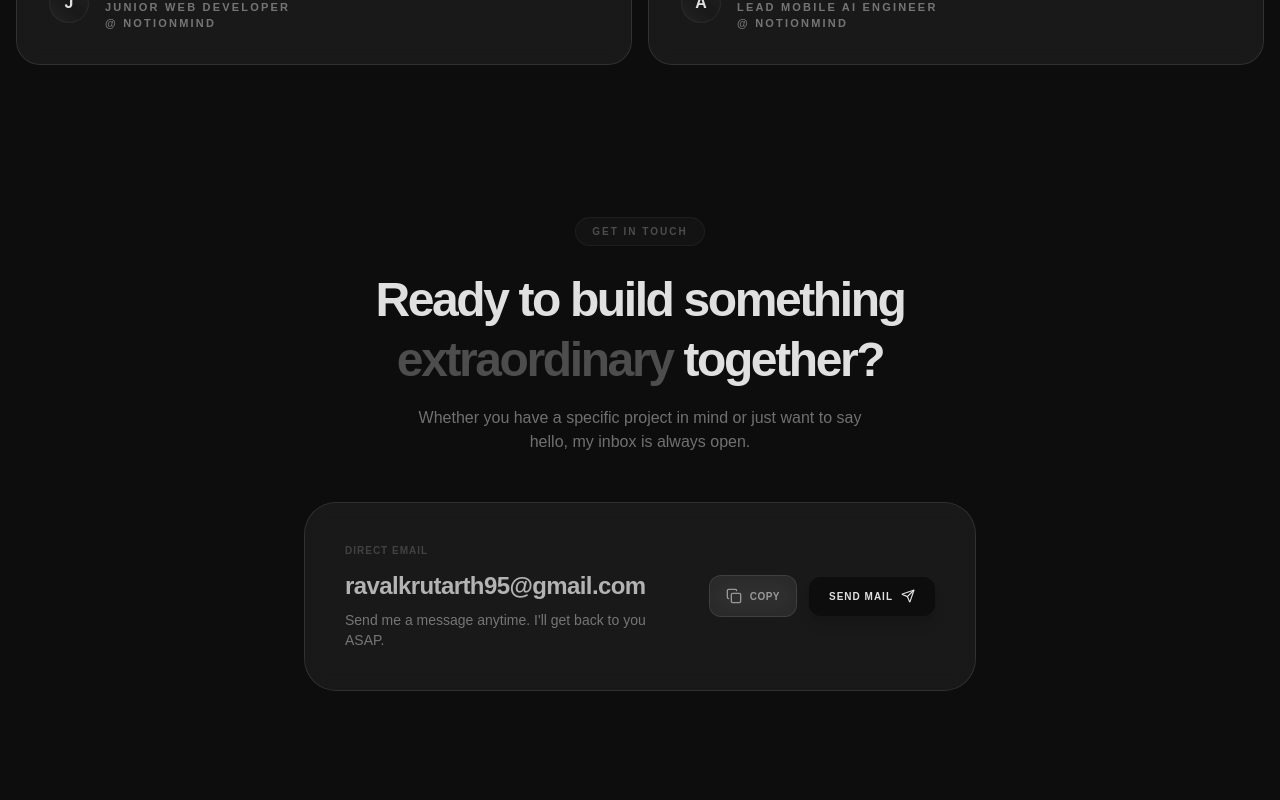
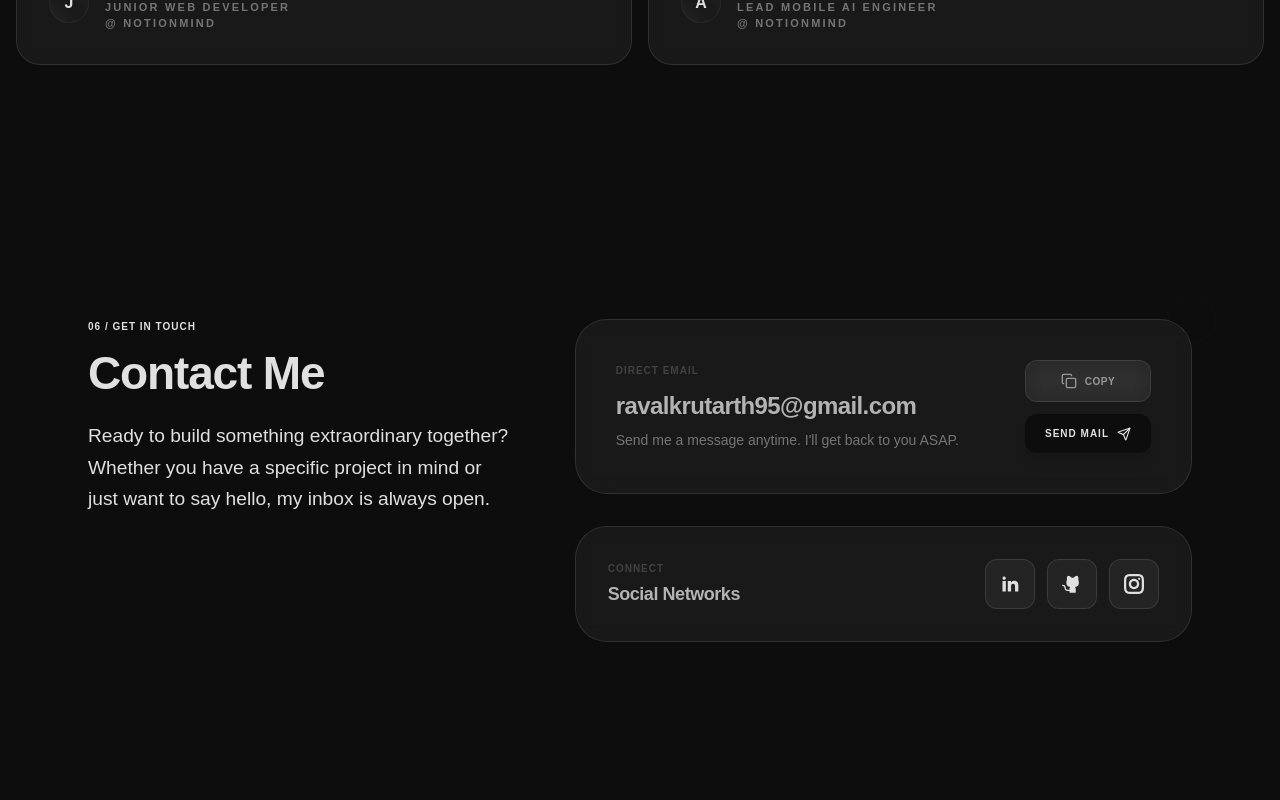
Before and after one commit to Krutarth-Raval/Portfolio, a React (Vite) app: page / in a window 1280 px wide. Shown: the part 2180-2980 px from the top of the page. Built offline with nearby package versions, Linux system fonts and the light colour scheme; a web font is replaced by a local one.

Commit message:
Update ContactForm.jsx

```diff
--- a/src/UI/ContactForm.jsx
+++ b/src/UI/ContactForm.jsx
@@ -1,4 +1,8 @@
 import { Mail, Copy, Check, Send } from "lucide-react";
+import { RiLinkedinFill } from "react-icons/ri";
+import { PiGithubLogoFill } from "react-icons/pi";
+import { SiGmail } from "react-icons/si";
+import { GrInstagram } from "react-icons/gr";
 import { motion } from "framer-motion";
 import { useState } from "react";
 
@@ -15,31 +19,37 @@ const ContactBox = () => {
   };
 
   return (
-    <section className="p-4 flex flex-col justify-start mt-20 mb-20 relative overflow-visible">
-      <div className="flex flex-col items-center text-center gap-4 mb-12">
+    <div id="contact" className="min-h-[90vh] flex flex-col justify-center py-10 px-6 max-w-6xl mx-auto w-full select-none">
+      <div className="grid grid-cols-1 lg:grid-cols-12 gap-12 lg:gap-16 items-start">
+
+        {/* Left Column - Sticky Details */}
         <motion.div
-          initial={{ opacity: 0, scale: 0.9 }}
-          whileInView={{ opacity: 1, scale: 1 }}
-          viewport={{ once: true }}
-          className="px-4 py-1.5 rounded-full bg-[var(--theme-accent)]/10 border border-[var(--theme-accent)]/20 text-[var(--theme-accent)] text-[10px] font-bold uppercase tracking-[0.2em] mb-2"
+          className="lg:col-span-5 lg:sticky lg:top-16 flex flex-col gap-4 text-left"
+          initial={{ opacity: 0, x: -30 }}
+          whileInView={{ opacity: 1, x: 0 }}
+          viewport={{ once: false, margin: "-100px" }}
+          transition={{ duration: 0.8, cubicBezier: [0.16, 1, 0.3, 1] }}
         >
-          Get In Touch
+          <div className="flex items-center gap-4">
+            <span className="text-[10px] font-black uppercase tracking-widest text-accent">06 / Get In Touch</span>
+            <div className="h-px bg-accent/20 flex-1"></div>
+          </div>
+          <h2 className="title-font-size font-extrabold text-theme leading-none tracking-tight">
+            Contact Me
+          </h2>
+          <p className="normal-font-size text-theme-secondary/80 font-medium leading-relaxed max-w-md mt-2">
+            Ready to build something extraordinary together? Whether you have a specific project in mind or just want to say hello, my inbox is always open.
+          </p>
         </motion.div>
-        <h2 className="text-3xl sm:text-4xl md:text-5xl font-bold text-theme tracking-tighter leading-tight max-w-2xl px-4">
-          Ready to build something <span className="text-[var(--theme-accent)]">extraordinary</span> together?
-        </h2>
-        <p className="text-theme-secondary opacity-60 max-w-lg text-sm sm:text-base px-6">
-          Whether you have a specific project in mind or just want to say hello, my inbox is always open.
-        </p>
-      </div>
 
-      <div className="flex justify-center px-4">
+        {/* Right Column - Contact Card */}
+        <div className="lg:col-span-7 flex flex-col justify-center h-full gap-8 relative mt-10 lg:mt-0">
           <motion.div
             initial={{ opacity: 0, y: 40 }}
             whileInView={{ opacity: 1, y: 0 }}
-          viewport={{ once: true }}
+            viewport={{ once: false, margin: "-50px" }}
             transition={{ duration: 0.6 }}
-          className="w-full max-w-2xl relative group"
+            className="w-full relative group"
           >
             {/* Main Card */}
             <div className="btn-glossy p-6 sm:p-10 rounded-[32px] flex flex-col md:flex-row items-center justify-between gap-8 relative overflow-hidden group-hover:border-[var(--theme-accent)]/30 transition-all duration-500 hover:shadow-[0_20px_50px_rgba(0,0,0,0.2)]">
@@ -59,12 +69,13 @@ const ContactBox = () => {
                 </p>
               </div>
 
-            <div className="flex items-center gap-3 relative z-10 shrink-0">
+              <div className="flex flex-col items-center gap-3 relative z-10 shrink-0">
+                <div className="flex items-center gap-3 w-full">
                   <motion.button
                     onClick={handleCopy}
                     whileHover={{ scale: 1.05 }}
                     whileTap={{ scale: 0.95 }}
-                className="btn-glossy p-3 px-4 rounded-xl group/btn hover:bg-white hover:text-black transition-all duration-300 flex items-center gap-2 whitespace-nowrap"
+                    className="btn-glossy p-3 px-4 rounded-xl group/btn hover:bg-white hover:text-black transition-all duration-300 flex items-center gap-2 whitespace-nowrap cursor-pointer flex-1 justify-center"
                     title="Copy Email"
                   >
                     {copied ? (
@@ -79,12 +90,13 @@ const ContactBox = () => {
                       </>
                     )}
                   </motion.button>
+                </div>
 
                 <motion.a
                   href={`mailto:${email}`}
                   whileHover={{ scale: 1.05 }}
                   whileTap={{ scale: 0.95 }}
-                className="bg-theme text-theme p-3 px-5 rounded-xl flex items-center justify-center gap-2 font-bold uppercase tracking-widest text-[10px] shadow-lg hover:shadow-[0_0_15px_var(--theme-accent)]/20 transition-all duration-300 whitespace-nowrap"
+                  className="bg-theme text-theme p-3 px-5 rounded-xl flex items-center justify-center gap-2 font-bold uppercase tracking-widest text-[10px] shadow-lg hover:shadow-[0_0_15px_var(--theme-accent)]/20 transition-all duration-300 w-full cursor-pointer"
                 >
                   Send Mail
                   <Send className="w-3.5 h-3.5" />
@@ -93,11 +105,44 @@ const ContactBox = () => {
             </div>
 
             {/* Decorative Elements */}
-          <div className="absolute -top-6 -right-6 w-12 h-12 rounded-full border border-white/5 opacity-20 hidden sm:block" />
-          <div className="absolute -bottom-10 -left-10 w-20 h-20 rounded-full border border-white/5 opacity-10 hidden sm:block" />
+            <div className="absolute -top-6 -right-6 w-12 h-12 rounded-full border border-[var(--theme-btn-border)] opacity-20 hidden sm:block pointer-events-none" />
+            <div className="absolute -bottom-10 -left-10 w-20 h-20 rounded-full border border-[var(--theme-btn-border)] opacity-10 hidden sm:block pointer-events-none" />
           </motion.div>
+
+          <motion.div
+            initial={{ opacity: 0, y: 40 }}
+            whileInView={{ opacity: 1, y: 0 }}
+            viewport={{ once: false, margin: "-50px" }}
+            transition={{ duration: 0.6, delay: 0.2 }}
+            className="w-full flex flex-col md:flex-row items-center justify-between gap-6 btn-glossy p-6 sm:p-8 rounded-[32px] group relative overflow-hidden"
+          >
+            <div className="absolute inset-0 bg-[radial-gradient(circle_at_var(--x,50%)_var(--y,50%),var(--theme-accent)/5,transparent_70%)] opacity-0 group-hover:opacity-100 transition-opacity duration-500" />
+
+            <div className="flex flex-col gap-1 text-center md:text-left relative z-10">
+              <span className="text-[var(--theme-accent)] font-bold text-[10px] uppercase tracking-widest opacity-80">
+                Connect
+              </span>
+              <h3 className="text-lg font-bold text-[var(--theme-text-secondary)] tracking-tight">
+                Social Networks
+              </h3>
             </div>
-    </section>
+
+            <div className="flex items-center gap-3 relative z-10">
+              <a href="https://www.linkedin.com/in/raval-krutarth" target="_blank" rel="noopener noreferrer" className="p-3.5 bg-[var(--theme-btn-bg)] border border-[var(--theme-btn-border)] rounded-xl text-xl cursor-pointer hover:text-accent hover:-translate-y-1 transition-all duration-300">
+                <RiLinkedinFill />
+              </a>
+              <a href="https://github.com/Krutarth-Raval" target="_blank" rel="noopener noreferrer" className="p-3.5 bg-[var(--theme-btn-bg)] border border-[var(--theme-btn-border)] rounded-xl text-xl cursor-pointer hover:text-accent hover:-translate-y-1 transition-all duration-300">
+                <PiGithubLogoFill />
+              </a>
+              <a href="https://www.instagram.com/raval_krutarth" target="_blank" rel="noopener noreferrer" className="p-3.5 bg-[var(--theme-btn-bg)] border border-[var(--theme-btn-border)] rounded-xl text-xl cursor-pointer hover:text-accent hover:-translate-y-1 transition-all duration-300">
+                <GrInstagram />
+              </a>
+            </div>
+          </motion.div>
+
+        </div>
+      </div>
+    </div>
   );
 };
 
```
Lines whose indentation alone changed are shown as unchanged.
